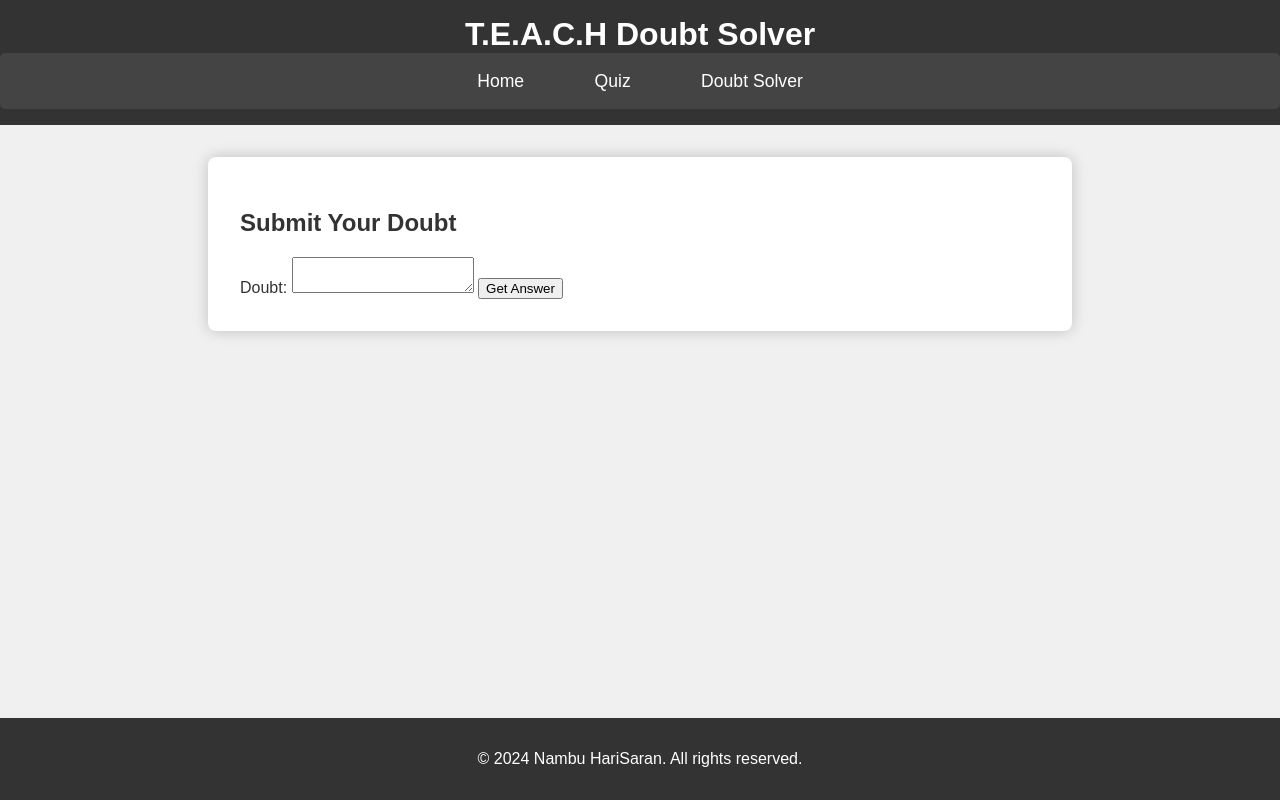
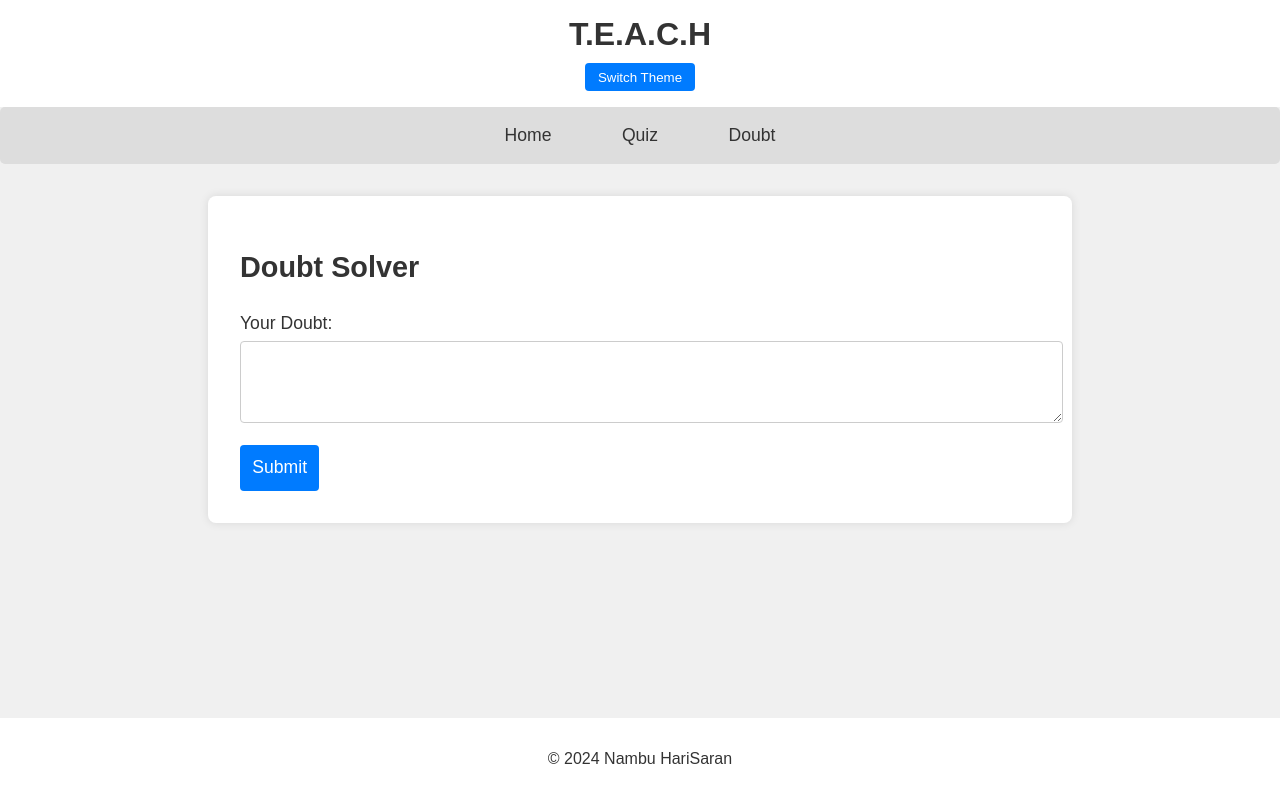
Before and after one commit to HARISARAN123/TEACH, a Flask app: page /doubt in a window 1280 px wide. Run offline with Flask 3, Linux system fonts and the light colour scheme.

Commit message:
Update doubt.html

```diff
--- a/templates/doubt.html
+++ b/templates/doubt.html
@@ -6,33 +6,38 @@
     <title>Doubt Solver</title>
     <link rel="stylesheet" href="{{ url_for('static', filename='style.css') }}">
 </head>
-<body>
+<body class="{{ 'dark-theme' if dark_mode else 'light-theme' }}">
     <header>
-        <h1>T.E.A.C.H Doubt Solver</h1>
-        <nav>
-            <ul>
-                <li><a href="{{ url_for('home') }}">Home</a></li>
-                <li><a href="{{ url_for('quiz') }}">Quiz</a></li>
-                <li><a href="{{ url_for('doubt') }}">Doubt Solver</a></li>
-            </ul>
-        </nav>
+        <h1>T.E.A.C.H</h1>
+        <button class="theme-switcher" onclick="toggleTheme()">Switch Theme</button>
     </header>
-    <section class="container">
-        <h2>Submit Your Doubt</h2>
-        <form method="POST">
-            <label for="doubt">Doubt:</label>
-            <textarea id="doubt" name="doubt" required></textarea>
-            <button type="submit">Get Answer</button>
+    <nav>
+        <ul>
+            <li><a href="{{ url_for('home') }}">Home</a></li>
+            <li><a href="{{ url_for('quiz') }}">Quiz</a></li>
+            <li><a href="{{ url_for('doubt') }}">Doubt</a></li>
+        </ul>
+    </nav>
+    <div class="container doubt">
+        <h2>Doubt Solver</h2>
+        <!-- Doubt content here -->
+        <form method="post">
+            <label for="doubt">Your Doubt:</label>
+            <textarea id="doubt" name="doubt" rows="4" required></textarea>
+            <button type="submit">Submit</button>
         </form>
         {% if answer %}
-            <div class="answer">
-                <h3>Answer:</h3>
-                <p>{{ answer|safe }}</p>
-            </div>
+            <div class="answer">{{ answer|safe }}</div>
         {% endif %}
-    </section>
+    </div>
     <footer>
-        <p>&copy; 2024 Nambu HariSaran. All rights reserved.</p>
+        <p>&copy; 2024 Nambu HariSaran</p>
     </footer>
+    <script>
+        function toggleTheme() {
+            document.body.classList.toggle('dark-theme');
+            document.body.classList.toggle('light-theme');
+        }
+    </script>
 </body>
 </html>
```
